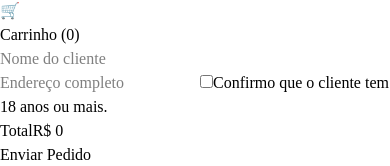
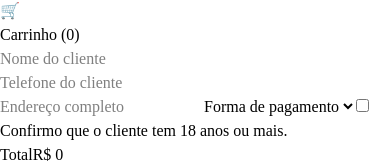
Before and after one commit to LuuckySilva/AdegaNatAI, a React (Vite) app in the folder client/: page / in a window 390 px wide. Shown: the part 1699-1865 px from the top of the page. Built offline with nearby package versions, Linux system fonts and the light colour scheme.

Commit message:
feat: add phone and payment method to checkout

```diff
--- a/client/src/App.jsx
+++ b/client/src/App.jsx
@@ -26,7 +26,9 @@ function App() {
   const [cart, setCart] = useState([])
   const [isCartOpen, setIsCartOpen] = useState(false)
   const [customerName, setCustomerName] = useState("")
+  const [phone, setPhone] = useState("")
   const [address, setAddress] = useState("")
+  const [paymentMethod, setPaymentMethod] = useState("")
   const [isAdult, setIsAdult] = useState(false)
   const [showAdmin, setShowAdmin] = useState(false)
   const [savedOrders, setSavedOrders] = useState(getSavedOrders())
@@ -169,8 +171,8 @@ function App() {
   }
 
   function sendWhatsApp() {
-    if (!customerName || !address || cart.length === 0) {
-      alert("Preencha nome, endereço e adicione pelo menos 1 produto.")
+    if (!customerName || !phone || !address || !paymentMethod || cart.length === 0) {
+      alert("Preencha nome, telefone, endereço, pagamento e adicione pelo menos 1 produto.")
       return
     }
 
@@ -198,11 +200,17 @@ function App() {
 👤 Cliente:
 ${customerName}
 
+📞 Telefone:
+${phone}
+
 🔞 Maior de idade:
 Sim, cliente confirmou ser maior de 18 anos.
 
 📍 Endereço:
 ${address}
+
+💳 Pagamento:
+${paymentMethod}
 
 🛒 Itens:
 ${itemsMessage}
@@ -214,7 +222,9 @@ R$ ${total}
     const newOrder = {
       number: orderNumber,
       customerName,
+      phone,
       address,
+      paymentMethod,
       isAdult,
       items: cart,
       total,
@@ -247,7 +257,9 @@ R$ ${total}
 
     setCart([])
     setCustomerName("")
+    setPhone("")
     setAddress("")
+    setPaymentMethod("")
     setIsAdult(false)
     setIsCartOpen(false)
   }
@@ -315,8 +327,12 @@ R$ ${total}
         total={total}
         customerName={customerName}
         setCustomerName={setCustomerName}
+        phone={phone}
+        setPhone={setPhone}
         address={address}
         setAddress={setAddress}
+        paymentMethod={paymentMethod}
+        setPaymentMethod={setPaymentMethod}
         isAdult={isAdult}
         setIsAdult={setIsAdult}
         addToCart={addToCart}
--- a/client/src/components/Cart.jsx
+++ b/client/src/components/Cart.jsx
@@ -3,8 +3,12 @@ function Cart({
   total,
   customerName,
   setCustomerName,
+  phone,
+  setPhone,
   address,
   setAddress,
+  paymentMethod,
+  setPaymentMethod,
   isAdult,
   setIsAdult,
   addToCart,
@@ -51,12 +55,32 @@ function Cart({
           />
 
           <input
+            type="tel"
+            placeholder="Telefone do cliente"
+            value={phone}
+            onChange={(e) => setPhone(e.target.value)}
+            className="w-full bg-zinc-900 border border-zinc-800 rounded-xl px-4 py-3 outline-none"
+          />
+
+          <input
             type="text"
             placeholder="Endereço completo"
             value={address}
             onChange={(e) => setAddress(e.target.value)}
             className="w-full bg-zinc-900 border border-zinc-800 rounded-xl px-4 py-3 outline-none"
           />
+
+          <select
+            value={paymentMethod}
+            onChange={(e) => setPaymentMethod(e.target.value)}
+            className="w-full bg-zinc-900 border border-zinc-800 rounded-xl px-4 py-3 outline-none"
+          >
+            <option value="">Forma de pagamento</option>
+            <option value="Pix">Pix</option>
+            <option value="Dinheiro">Dinheiro</option>
+            <option value="Cartão de crédito">Cartão de crédito</option>
+            <option value="Cartão de débito">Cartão de débito</option>
+          </select>
 
           <label className="flex items-start gap-3 bg-zinc-900 border border-zinc-800 rounded-xl px-4 py-3 text-sm text-zinc-300">
             <input
```
